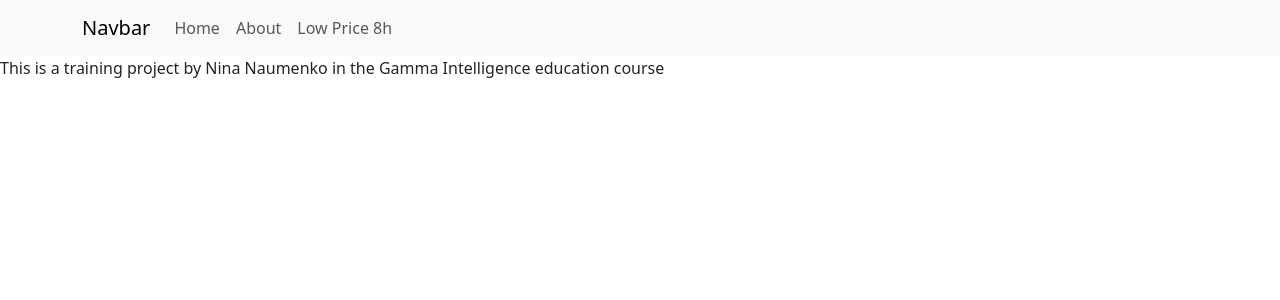
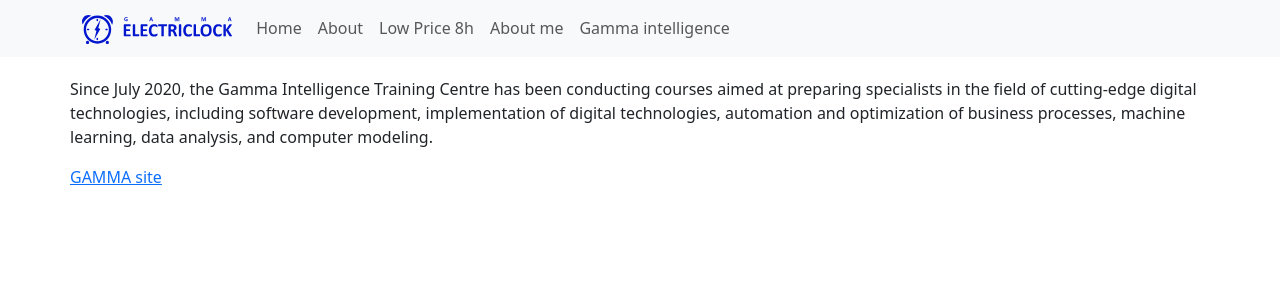
Before and after one commit to Trunessi/elektrikell, a React (Create React App) app: page /about/gamma in a window 1280 px wide. Shown: the top 300 px of the page. Built offline with nearby package versions, Linux system fonts and the light colour scheme.

Commit message:
about pages (#21)

```diff
--- a/src/About/About.jsx
+++ b/src/About/About.jsx
@@ -1,19 +1,21 @@
-import { useEffect } from "react";
-import { useLocation, useParams, useNavigate } from "react-router-dom";
+import { useParams } from "react-router-dom";
+import AboutMe from "./AboutMe";
+import AboutGamma from "./AboutGamma";
 
 function About() {
-  const location = useLocation();
-  const params = useParams();
-  const navigate = useNavigate();
+  //const location = useLocation();
+  const { who } = useParams();
+  //const navigate = useNavigate();
 
-  console.log(params);
+  //useEffect(() => {
+  //  if (params.id === "999") navigate("/");
+  //}, [params, navigate]);
 
-  useEffect(() => {
-    if (params.id === "999") navigate("/");
-  }, [params, navigate]);
+  if(who === 'me') return <><AboutMe/></>;
+  if(who === 'gamma') return <><AboutGamma/></>;
 
-  return <div>
-  This is a training project by Nina Naumenko in the Gamma Intelligence education course
+  return <div className="about container">
+  This is a training project by Nina Naumenko in the Gamma Intelligence education course.
   </div>;
 }
 
--- /dev/null
+++ b/src/About/AboutGamma.jsx
@@ -0,0 +1,19 @@
+function AboutGamma() {
+  return (
+    <div className="aboutGamma container">
+      <p>
+        Since July 2020, the Gamma Intelligence Training Centre has been
+        conducting courses aimed at preparing specialists in the field of
+        cutting-edge digital technologies, including software development,
+        implementation of digital technologies, automation and optimization of
+        business processes, machine learning, data analysis, and computer
+        modeling.
+      </p>
+      <p>
+        <a href="https://www.gammatest.net/index.php"> GAMMA site</a>
+      </p>
+    </div>
+  );
+}
+
+export default AboutGamma;
--- /dev/null
+++ b/src/About/AboutMe.jsx
@@ -0,0 +1,16 @@
+function AboutMe() {
+  return (
+    <div className="aboutMe container">
+      <p>
+        My name is Nina Naumenko. I'm learning front-end development, especially
+        React framework. My higher education in IT and many years of experience
+        as a brand designer help me with this.
+      </p>
+      <p>
+        <a href="https://github.com/Trunessi"> My GitHub</a>
+      </p>
+    </div>
+  );
+}
+
+export default AboutMe;
--- a/src/App.jsx
+++ b/src/App.jsx
@@ -12,8 +12,7 @@ function App() {
           <Route path="lowprice/:hours" element={<ElectricPrice />} />
         </Route>
         <Route path="/about" element={<About />}>
-          <Route path=":id" element={<About />} />
-          <Route path=":id/:name" element={<About />} />
+          <Route path=":who" element={<About />} />
         </Route>
         <Route path="*" element={<h1>404</h1>} />
       </Routes>
--- a/src/App.scss
+++ b/src/App.scss
@@ -16,3 +16,15 @@
     text-align: center;
     height: 30vh;
 }
+.about {
+    margin-top: 20px;
+    padding: 0;
+}
+.aboutMe {
+    margin-top: 20px;
+    padding: 0;
+}
+.aboutGamma {
+    margin-top: 20px;
+    padding: 0;
+}
--- a/src/Head/Logo.jsx
+++ b/src/Head/Logo.jsx
@@ -1,15 +1,11 @@
 import Col from "react-bootstrap/Col";
-import logo from "./logo.svg";
 import Button from "react-bootstrap/Button";
 
 function Logo({ handleOpenSideBar }) {
   return (
     <>
-      <Col>
-        <img src={logo} alt="Logo" />
-      </Col>
-      <Col>
-        <Button variant="secondary" size="sm" onClick={handleOpenSideBar}>
+      <Col className="text-end">
+        <Button variant="primary" size="sm" onClick={handleOpenSideBar}>
           Search
         </Button>
       </Col>
--- a/src/Navigation.jsx
+++ b/src/Navigation.jsx
@@ -2,17 +2,31 @@ import Navbar from "react-bootstrap/Navbar";
 import Container from "react-bootstrap/Container";
 import Nav from "react-bootstrap/Nav";
 import { Link } from "react-router-dom";
+import logo from "./Head/electriclock.svg";
 
 function Navigation() {
   return (
     <Navbar bg="light" data-bs-theme="light">
       <Container>
-        <Navbar.Brand href="#home">Navbar</Navbar.Brand>
+        <Navbar.Brand href="#home">
+          <img src={logo} alt="Logo" />
+        </Navbar.Brand>
         <Nav className="me-auto">
-          <Link to="/" className="nav-link">Home</Link>
-          <Link to="/about" className="nav-link">About</Link>
-          <Link to="/lowprice/8" className="nav-link">Low Price 8h</Link>
-
+          <Link to="/" className="nav-link">
+            Home
+          </Link>
+          <Link to="/about" className="nav-link">
+            About
+          </Link>
+          <Link to="/lowprice/8" className="nav-link">
+            Low Price 8h
+          </Link>
+          <Link to="/about/me" className="nav-link">
+            About me
+          </Link>
+          <Link to="/about/gamma" className="nav-link">
+            Gamma intelligence
+          </Link>
         </Nav>
       </Container>
     </Navbar>
```
Also changed, not shown: src/Head/electriclock.svg (added).
